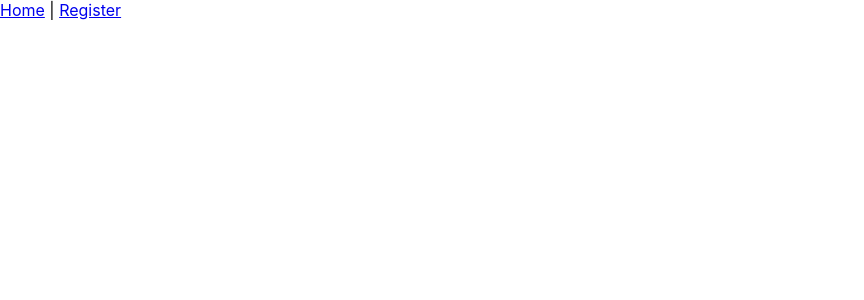
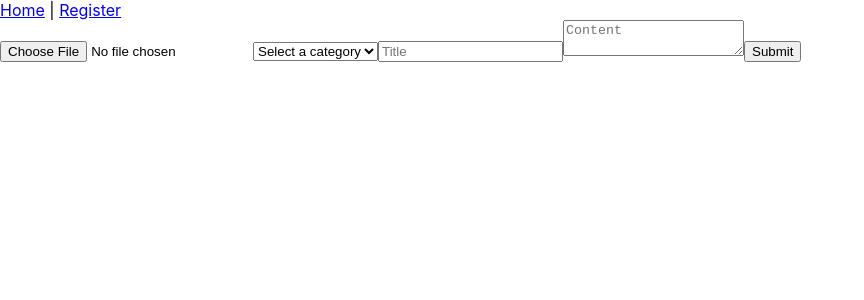
Before and after one commit to tbfrobinson/nam1_hackathon_frontend, a React (Create React App) app: page /post in a window 1280 px wide. Shown: the top 300 px of the page, without its empty margins (0-864 px from the left). Built offline with nearby package versions, Linux system fonts and the light colour scheme.

Commit message:
linked form to backend

```diff
--- a/src/App.js
+++ b/src/App.js
@@ -9,6 +9,7 @@ import jwt_decode from 'jwt-decode';
 import Home from './components/pages/Home';
 import NavBar from './components/partials/NavBar';
 import Register from './components/pages/Users/Register';
+import Upload from './components/pages/Upload'
 import NotFound from './components/pages/NotFound';
 
 
@@ -68,6 +69,13 @@ function App() {
             />
 
             <Route
+              path='/post'
+              element={<Upload
+                currentUser={currentUser}
+              />}
+            />
+
+            <Route
               path='*'
               element={<NotFound />}
               />
--- /dev/null
+++ b/src/components/pages/Upload.jsx
@@ -0,0 +1,62 @@
+import axios from 'axios'
+import { useState } from 'react'
+
+export default function Upload({ currentUser }) {
+    const [title, setTitle] = useState('')
+    const [content, setContent] = useState('')
+    const [pet, setPet] = useState('')
+    const [image, setImage] = useState('')
+
+    const handleSubmit = async e => {
+        e.preventDefault()
+        console.log(currentUser)
+        try {
+            const formData = new FormData()
+
+            formData.append('userId', currentUser.id)
+            formData.append('title', title)
+            formData.append('image', image)
+            formData.append('content', content)
+            formData.append('petType', pet)
+
+            const response = await axios.post(`${process.env.REACT_APP_SERVER_URL}/posts`, formData)
+            console.log(response.data)
+
+        } catch(err) {
+            console.log(err)
+        }
+    }
+
+    return (
+        <div>
+            <form
+                onSubmit={handleSubmit}
+                encType='multipart/form-data'
+            >
+                <input
+                    type="file"
+                    id='image'
+                    onChange={e => setImage(e.target.files[0])}
+                    />
+                <select id='petType' onChange={e => setPet(e.target.value)}>
+                    <option value=''>Select a category</option>
+                    <option value='Dog'>Dog</option>
+                    <option value='Cat'>Cat</option>
+                </select>
+                <input
+                    type='text'
+                    id='title'
+                    placeholder='Title'
+                    onChange = {e => setTitle(e.target.value)}
+                    />
+                <textarea
+                    id='content'
+                    placeholder='Content'
+                    onChange={e => setContent(e.target.value)}
+                    />
+                <button onClick={handleSubmit}>Submit</button>
+            </form>
+        </div>
+    )
+
+}
--- a/src/index.js
+++ b/src/index.js
@@ -3,7 +3,7 @@ import ReactDOM from "react-dom/client";
 import "./index.css";
 import App from "./App";
 import reportWebVitals from "./reportWebVitals";
-import { BrowserRouter as Router } from "react-router-dom";
+// import { BrowserRouter as Router } from "react-router-dom";
 
 const root = ReactDOM.createRoot(document.getElementById("root"));
 root.render(
```
